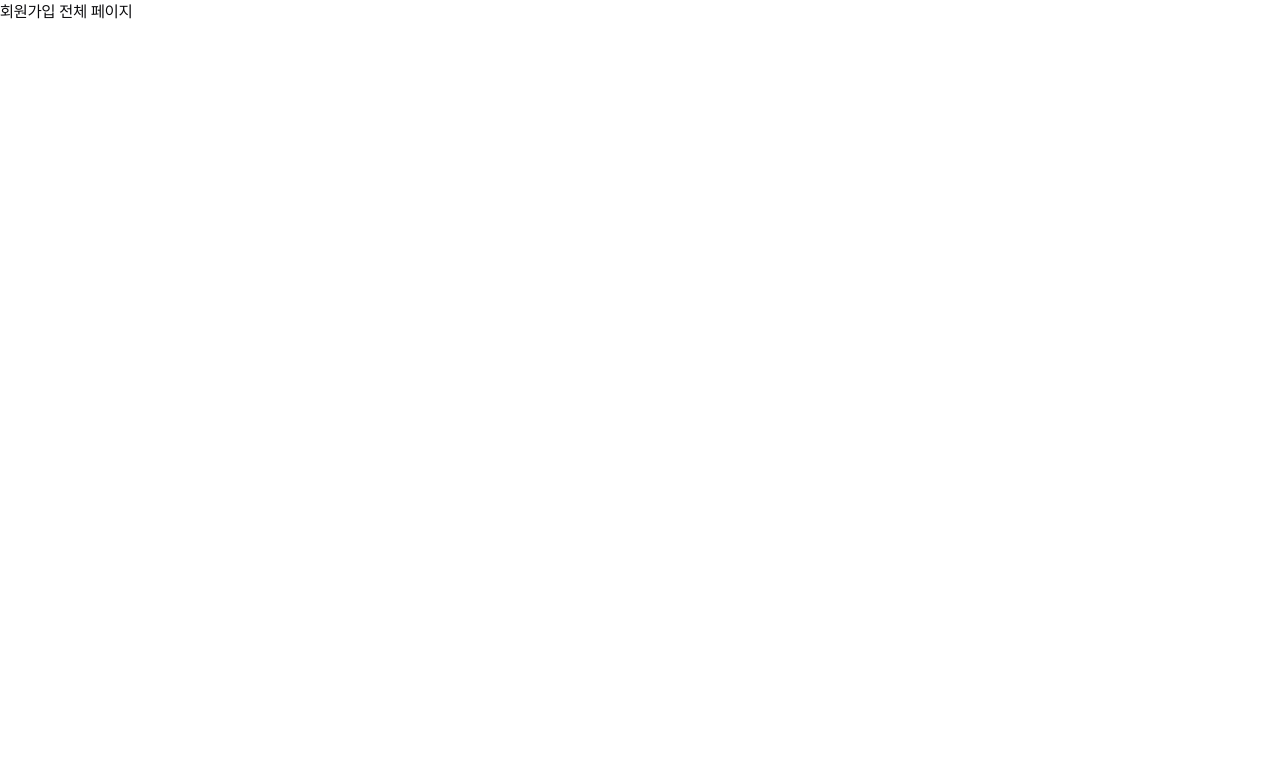
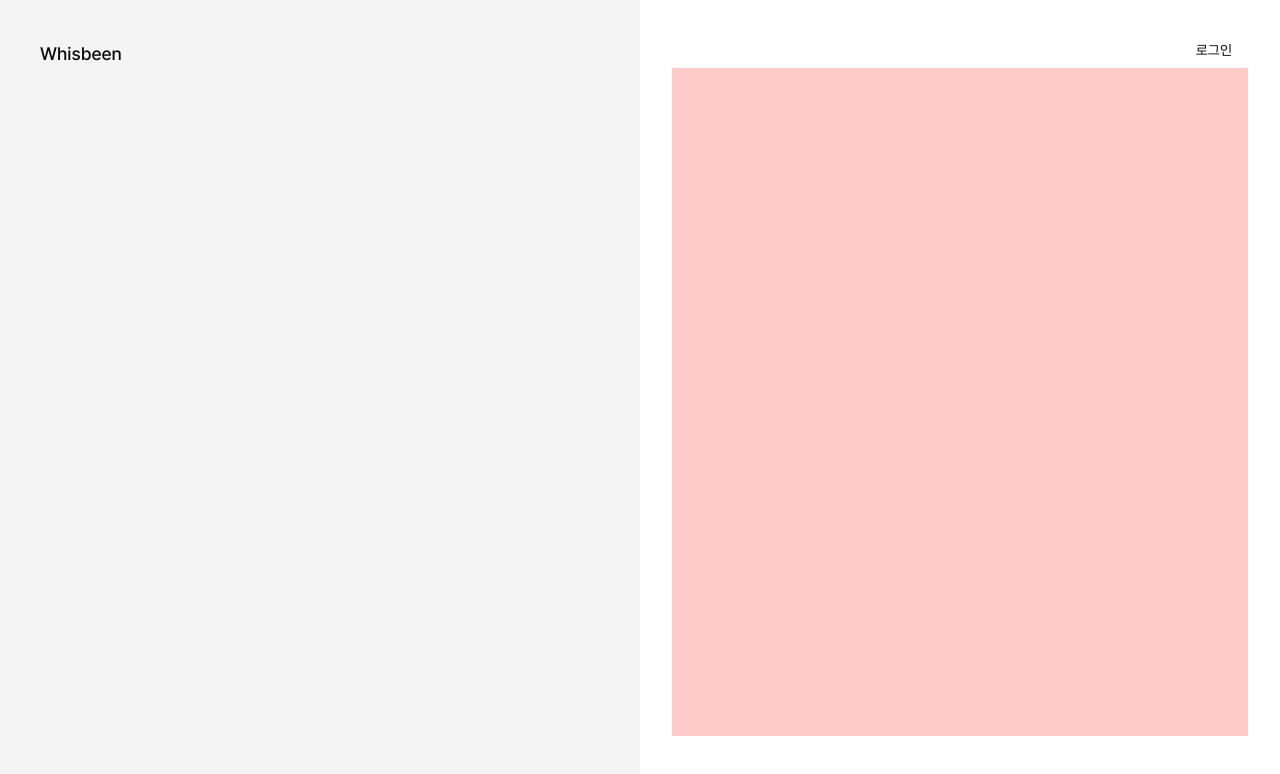
Before and after one commit to eunbinnie/whisbeen, a Next.js app: page /signup in a window 1280 px wide. Shown: the top 774 px of the page. Built offline with nearby package versions, Linux system fonts and the light colour scheme.

Commit message:
feat: 회원가입 페이지 레이아웃 세팅

```diff
--- a/src/app/(auth)/signup/page.tsx
+++ b/src/app/(auth)/signup/page.tsx
@@ -1,5 +1,29 @@
+import Link from 'next/link';
+
 const SignupPage = () => {
-  return <div>회원가입 전체 페이지</div>;
+  return (
+    <div className="flex h-full min-h-dvh">
+      <div className="hidden flex-1 md:block">
+        <div className="h-full bg-muted p-10">
+          <Link href={'/'} className="text-lg font-medium">
+            Whisbeen
+          </Link>
+        </div>
+      </div>
+      <div className="flex-1">
+        <div className="flex h-full flex-col p-8">
+          <Link href={'/login'} className="ml-auto px-4 py-2 text-sm">
+            로그인
+          </Link>
+          <div className="flex-1 bg-red-200">
+            {/* TODO: 회원가입 폼 추가 */}
+          </div>
+          {/* 회원가입 폼 중앙 정렬 위해 div 추가 */}
+          <div className="h-8" />
+        </div>
+      </div>
+    </div>
+  );
 };
 
 export default SignupPage;
--- a/src/app/page.tsx
+++ b/src/app/page.tsx
@@ -1,3 +1,10 @@
+import Link from 'next/link';
+
 export default function Home() {
-  return <div>Hello World</div>;
+  return (
+    <div>
+      Hello World
+      <Link href="/signup">회원가입</Link>
+    </div>
+  );
 }
```
